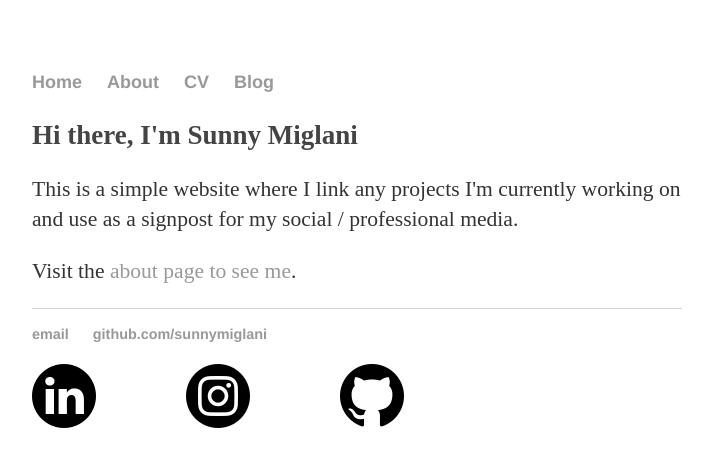
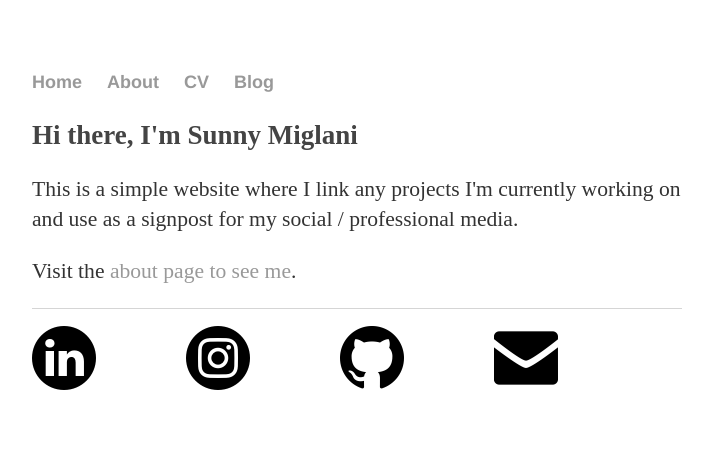
Before and after one commit to sunnyMiglani/sunnymiglani.github.io, a Jekyll site: the page built from index.html, in a window 1280 px wide. Shown: the top 467 px of the page, without its empty margins (283-995 px from the left). Built offline with Jekyll 4.4.1, drawn with Linux system fonts in a browser that asks for light colours.

Commit message:
added mail icons

```diff
--- a/_layouts/default.html
+++ b/_layouts/default.html
@@ -13,16 +13,11 @@
     </div>
     <!-- /.container -->
     <footer>
-      <ul>
-        <li><a href="mailto:sunnymiglani936@gmail.com">email</a></li>
-        <li>
-          <a href="https://github.com/sunnymiglani">github.com/sunnymiglani</a>
-        </li>
-      </ul>
         <p>
           <a href="https://www.linkedin.com/in/sunny-miglani/" class="icon linkedin"></a>
           <a href="https://www.instagram.com/the_sun_effect/?hl=en" class="icon insta"></a>
           <a href="https://github.com/sunnymiglani"class="icon github"></a>
+          <a href="mailto:sunnymiglani936@gmail.com" class="icon email"></a>
         </p>
     </footer>
   </body>
--- a/css/main.css
+++ b/css/main.css
@@ -68,3 +68,6 @@ ul.posts li {
 .github{
   background: url(/images/github.png) no-repeat 0px 0px;
 }
+.email {
+  background: url(/images/email.png) no-repeat 0px 0px;
+}
```
Also changed, not shown: images/cloud-background.jpg (added), images/email.png (added), images/sunset.JPG (added).
